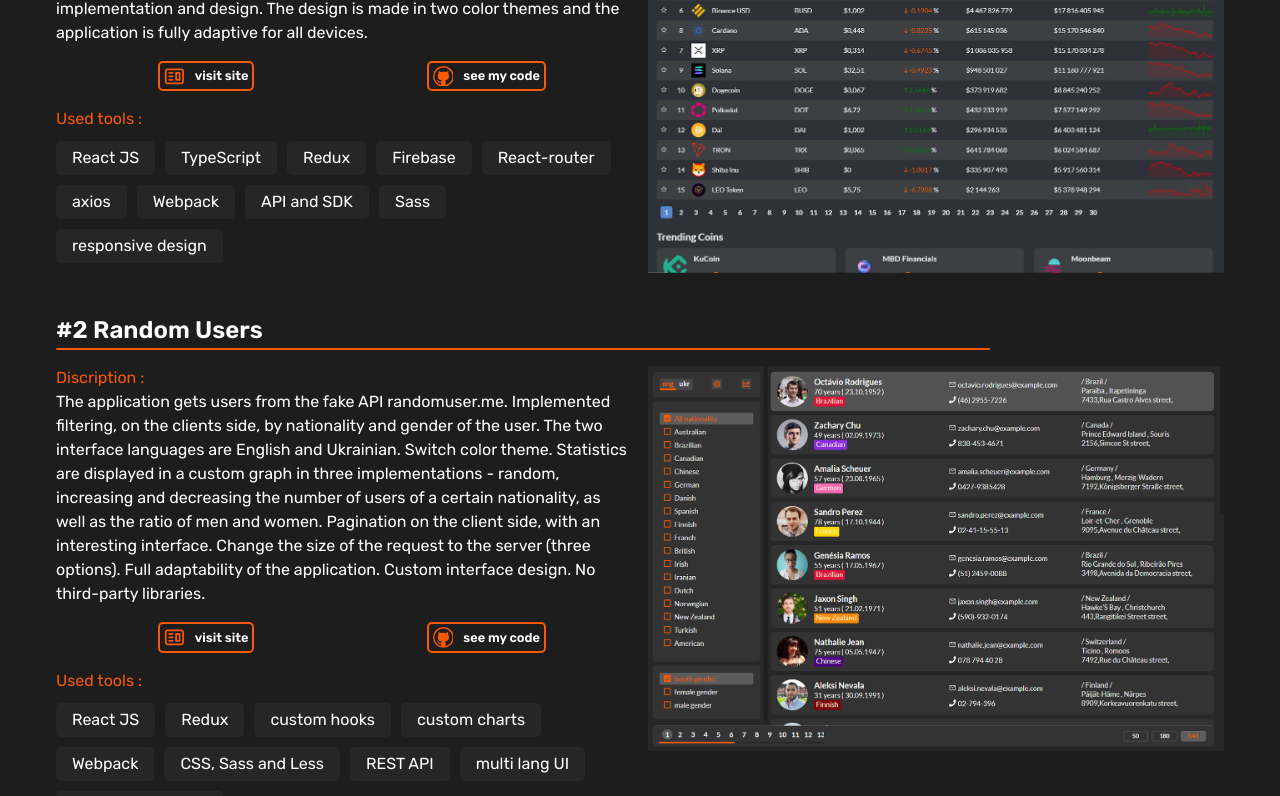
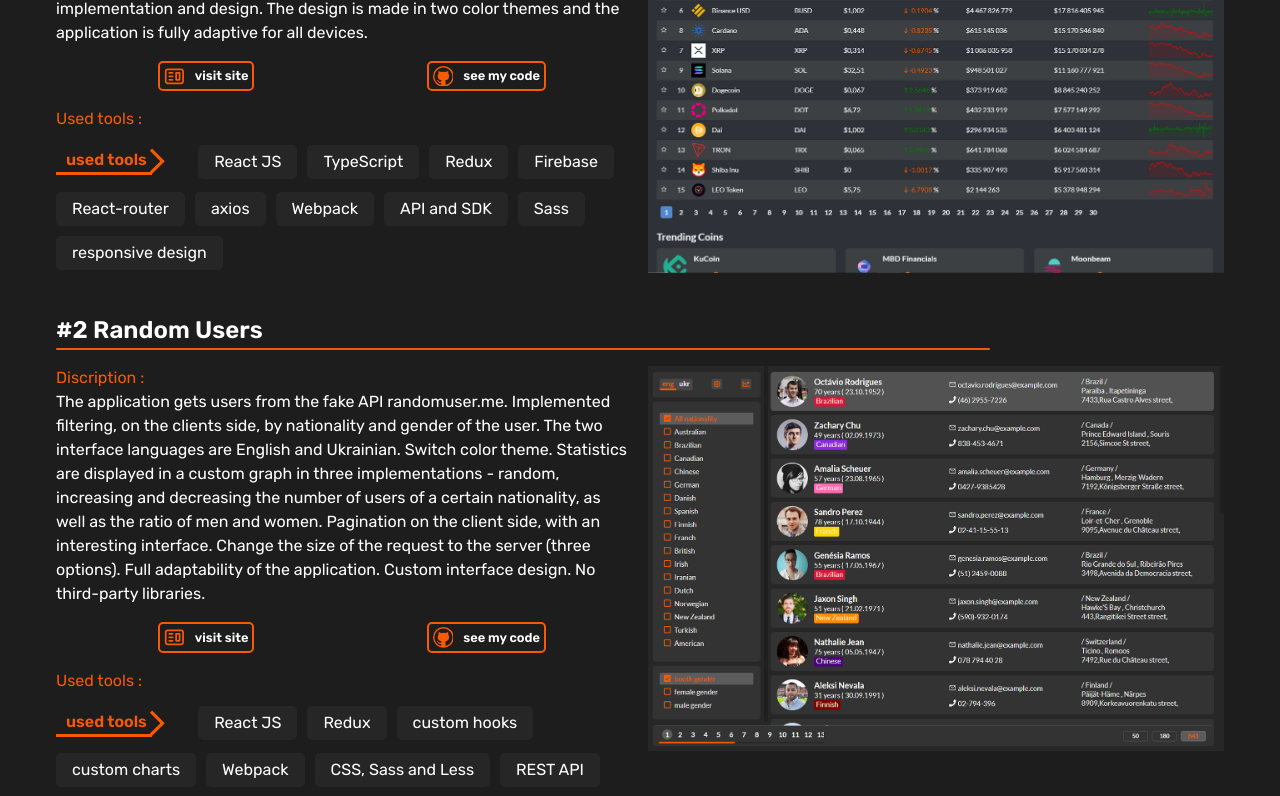
Before and after one commit to webioann/webpack-for-react, a React app: page / in a window 1280 px wide. Shown: the part 1464-2260 px from the top of the page. Built offline with nearby package versions, Linux system fonts and the light colour scheme.

Commit message:
arrow for 'used tools'

```diff
--- a/src/CSS/badge-maker.scss
+++ b/src/CSS/badge-maker.scss
@@ -37,6 +37,27 @@
     display: flex;
     flex-wrap: wrap;
     align-items: center;
+    color: $green;
+
+    .path{
+        display: flex;
+        align-items: center;
+        margin-right: 1rem;
+        padding: 5px 0;
+        margin-top: 10px;
+        span{
+            // margin-right: 5px;
+            font-weight: 800;
+            border-bottom: 3px solid $green;
+            padding-right: 5px;
+            padding-left: 10px;
+        }
+        .double-arrow{
+            font-size: 1.9rem;
+            position: relative;
+            left: -10px;
+        }
+    }
     .tool{
         margin-right: 10px;
         margin-top: 10px;
--- a/src/components/BadgeMaker.js
+++ b/src/components/BadgeMaker.js
@@ -1,4 +1,6 @@
 import React from 'react'
+import { MdOutlineArrowForwardIos } from 'react-icons/md'
+
 import '../CSS/badge-maker.scss'
 
 const BadgeMaker = ({ data, animation }) => {
@@ -21,6 +23,10 @@
     else {
         return (
             <ul className='badges'>
+                <div className='path'>
+                    <span>used tools</span>
+                    <MdOutlineArrowForwardIos className='double-arrow'/>
+                </div>
                 { data.map((item) => (
                     <li key={item.id} className='tool'>
                         <p className='tool-text'>
```
